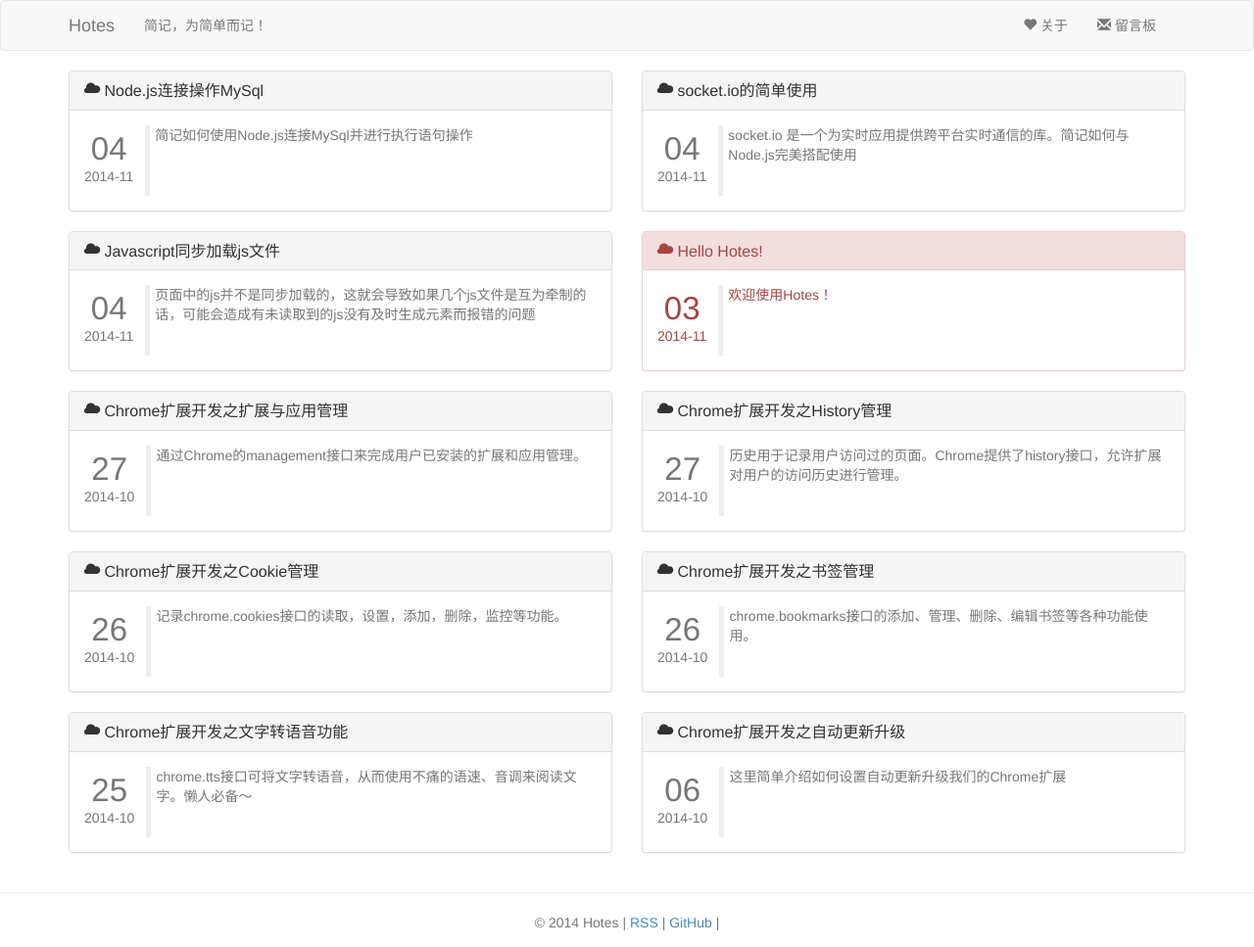
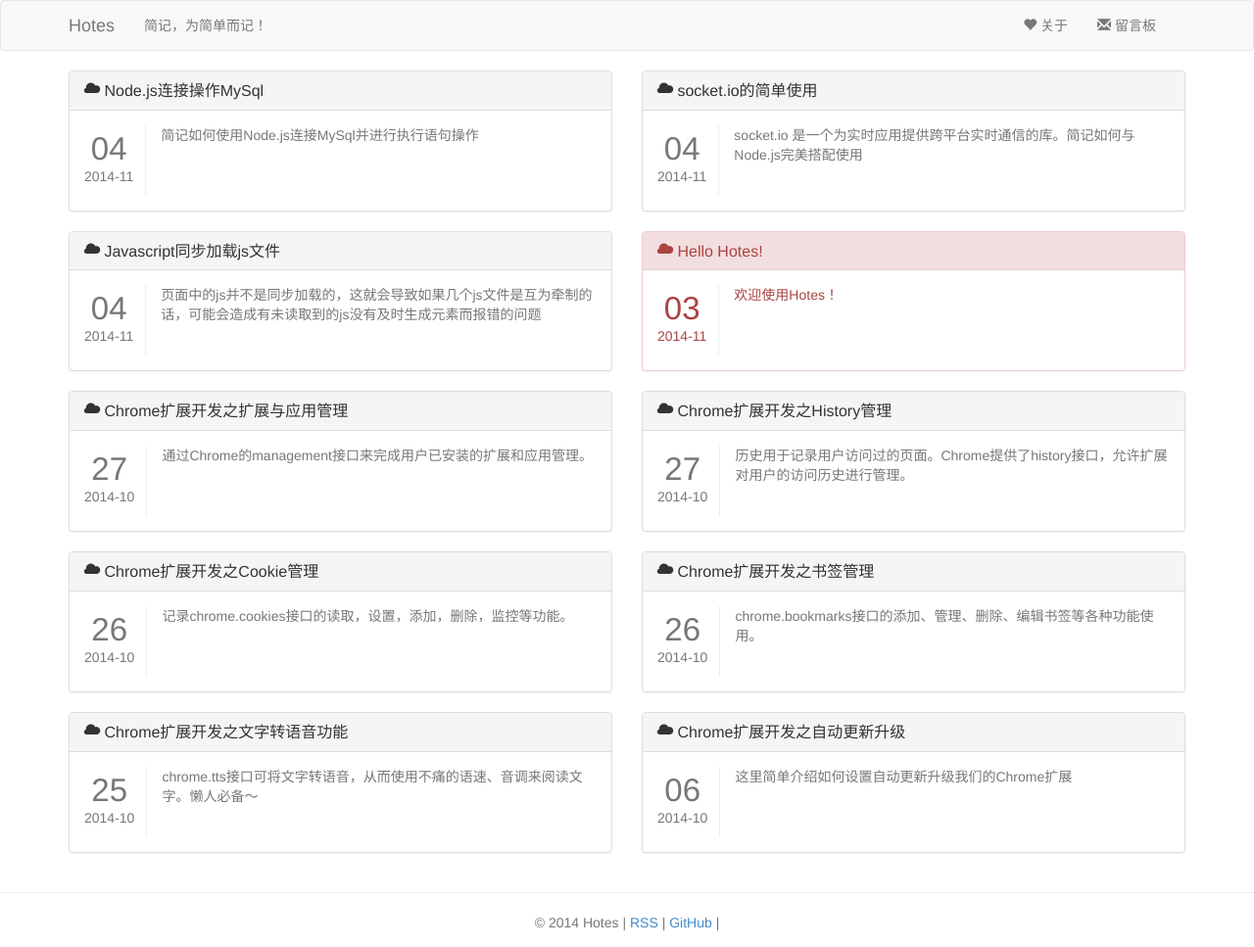
Before and after one commit to h01/h01.github.io, a Jekyll site: the page built from pages/index.markdown, in a window 1280 px wide. Shown: the whole page at 98% size. Built offline with Jekyll 4.4.1, drawn with Linux system fonts in a browser that asks for light colours; comment, search, counter and statistics services are not loaded.

Commit message:
自定义简介和日期之间竖线的间隔

```diff
--- a/static/css/custom.css
+++ b/static/css/custom.css
@@ -1,7 +1,7 @@
 .media>.pull-left {
-	margin-right: 0;
+	margin-right: 10px;
 	padding-right: 12px;
-	border-right: 5px solid #eee;
+	border-right: 1.5px solid #eee;
 }
 ::selection {
 	color: #FFF;
```
